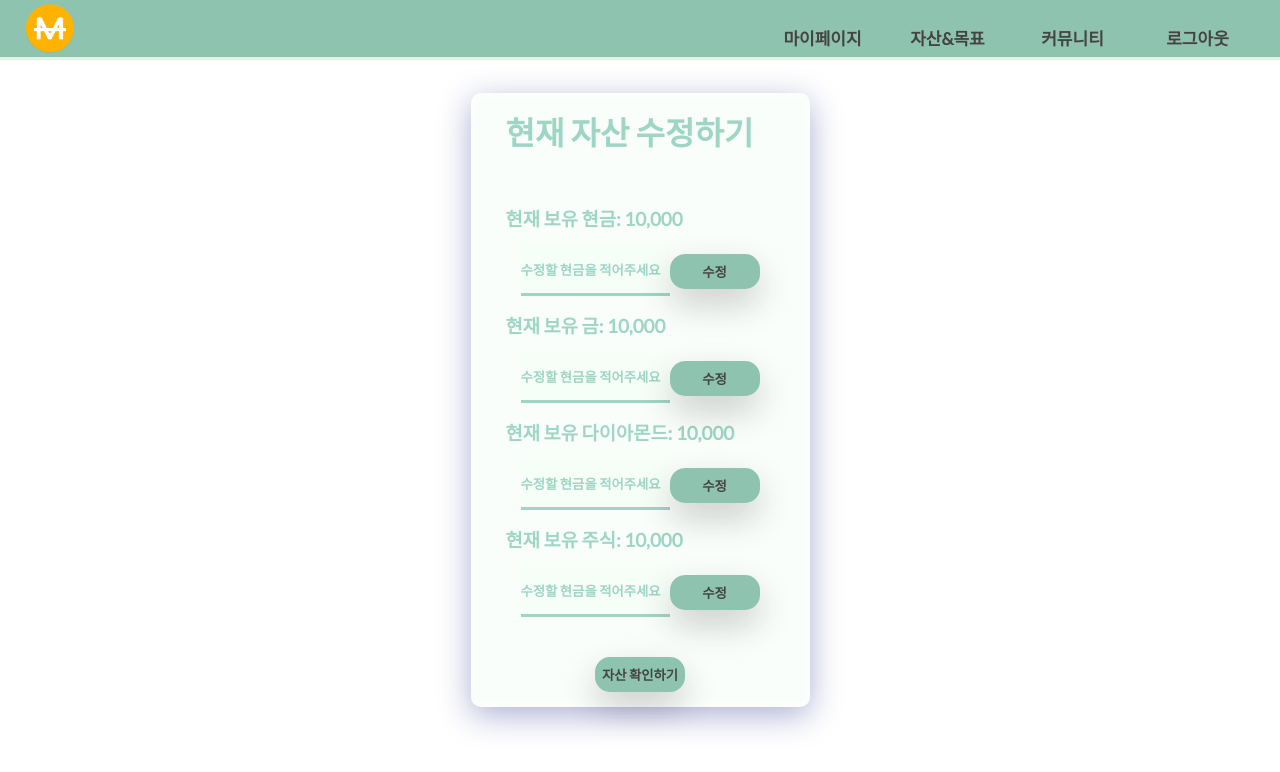
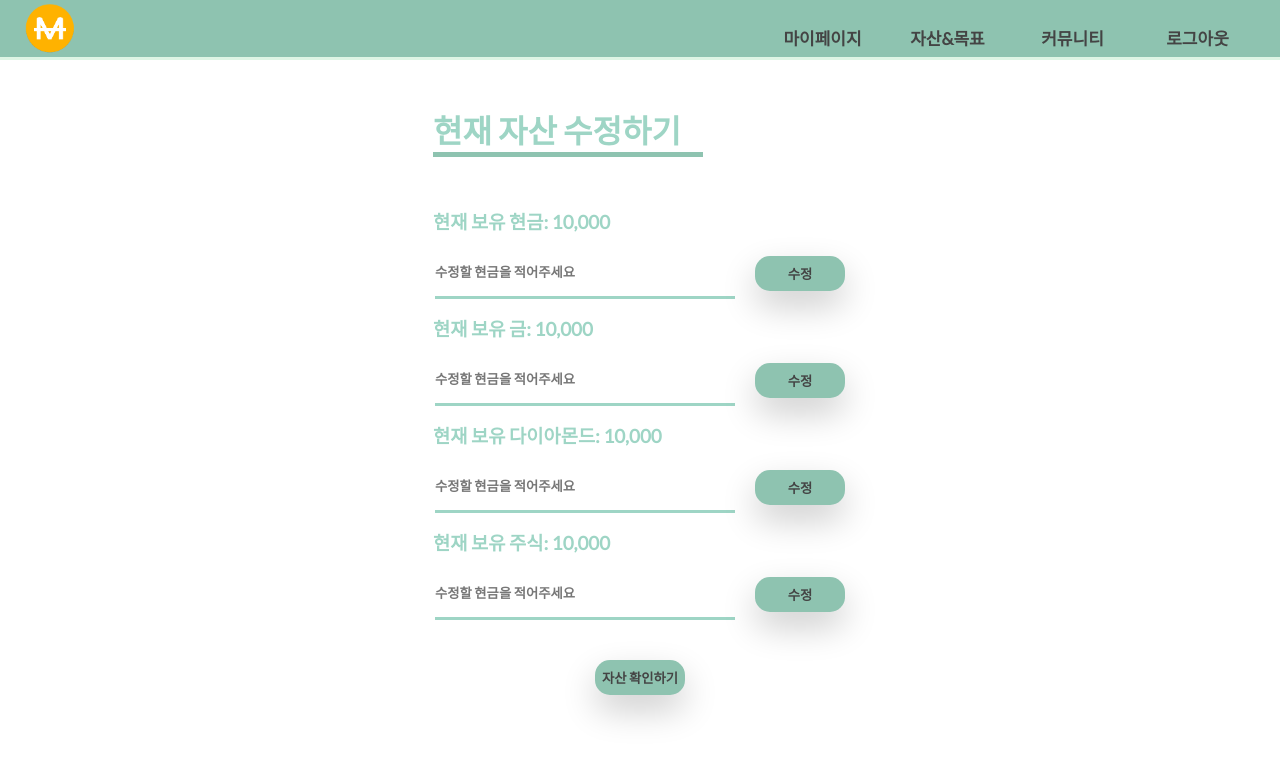
Before and after one commit to codestates-seb/seb40_main_024, a React (Create React App) app in the folder front/: page /assetchange in a window 1280 px wide. Shown: the top 772 px of the page. Built offline with nearby package versions, Linux system fonts and the light colour scheme.

Commit message:
design: 자산수정페이지 css 수정

```diff
--- a/front/src/Pages/Asset/AssetChange.js
+++ b/front/src/Pages/Asset/AssetChange.js
@@ -25,8 +25,8 @@ const MainPage = styled.div`
 const MainAssetChange = styled.div``;
 
 const MainBox = styled.div`
-  background: rgba(222, 245, 229, 0.15);
-  box-shadow: 0 8px 32px 0 rgba(31, 38, 135, 0.37);
+  /* background: rgba(222, 245, 229, 0.15);
+  box-shadow: 0 8px 32px 0 rgba(31, 38, 135, 0.37); */
   backdrop-filter: blur(3.5px);
   -webkit-backdrop-filter: blur(3.5px);
   border-radius: 10px;
@@ -37,16 +37,21 @@ const MainBox = styled.div`
 
 const H1 = styled.h1`
   margin-bottom: 50px;
+  border-bottom: 5px solid #8ec3b0;
   color: #9ed5c5;
+  margin-left: 13px;
+  width: 270px;
 `;
 
 const H3 = styled.h3`
   color: #9ed5c5;
+  margin-left: 13px;
 `;
 
 const P = styled.p`
   color: red;
   margin-bottom: 10px;
+  margin-left: 13px;
 `;
 
 const Div = styled.div`
@@ -54,6 +59,9 @@ const Div = styled.div`
   align-items: center;
   justify-content: center;
   margin: 15px;
+  div {
+    margin-left: 20px;
+  }
 `;
 
 const Btn = styled.div`
@@ -64,7 +72,7 @@ const Btn = styled.div`
 `;
 
 const Input = styled.input`
-  width: auto;
+  width: 300px;
   height: 50px;
   border-top: none;
   border-left: none;
@@ -73,30 +81,12 @@ const Input = styled.input`
   color: #9ed5c5;
   font-weight: 700;
   border-bottom: 3px solid #9ed5c5;
-  background: rgba(222, 245, 229, 0.15);
   ::-webkit-outer-spin-button,
   ::-webkit-inner-spin-button {
     -webkit-appearance: none;
   }
   ::placeholder {
-    color: #9ed5c5;
-  }
-`;
-
-// eslint-disable-next-line no-unused-vars
-const Header = styled.header`
-  display: flex;
-  flex-direction: column;
-  text-align: center;
-  padding: 100px;
-  h1 {
-    color: #8ec3b0;
-    margin-bottom: 10px;
-  }
-  P {
-    font-size: 14px;
-    font-weight: 600;
-    color: #8ec3b0;
+    color: #777;
   }
 `;
 
@@ -176,7 +166,9 @@ function AssetChange() {
                 type="number"
                 placeholder="수정할 현금을 적어주세요"
               />
-              {<CashBtn openModal={openModal}></CashBtn>}
+              <div>
+                <CashBtn openModal={openModal}></CashBtn>
+              </div>
             </Div>
             {Cash ? (
               <Fade>
@@ -191,7 +183,9 @@ function AssetChange() {
                 type="number"
                 placeholder="수정할 현금을 적어주세요"
               />
-              <GoldBtn openModal={openModal}></GoldBtn>
+              <div>
+                <GoldBtn openModal={openModal}></GoldBtn>
+              </div>
             </Div>
             {Gold ? (
               <Fade>
@@ -206,7 +200,9 @@ function AssetChange() {
                 type="number"
                 placeholder="수정할 현금을 적어주세요"
               />
-              <DiamondBtn openModal={openModal}></DiamondBtn>
+              <div>
+                <DiamondBtn openModal={openModal}></DiamondBtn>
+              </div>
             </Div>
             {Diamond ? (
               <Fade>
@@ -221,7 +217,9 @@ function AssetChange() {
                 type="number"
                 placeholder="수정할 현금을 적어주세요"
               />
-              <StockBtn openModal={openModal}></StockBtn>
+              <div>
+                <StockBtn openModal={openModal}></StockBtn>
+              </div>
             </Div>
             {Stock ? (
               <Fade>
```
